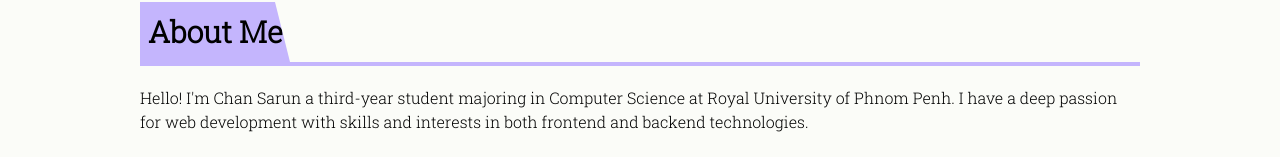
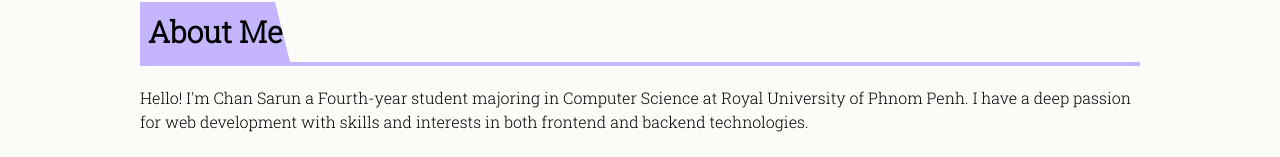
Before and after one commit to ChanSarun168/Portfolio, a Next.js app: page / in a window 1280 px wide. Shown: the part 780-937 px from the top of the page. Built offline with nearby package versions, Linux system fonts and the light colour scheme.

Commit message:
update : about me

```diff
--- a/src/app/page.tsx
+++ b/src/app/page.tsx
@@ -48,7 +48,7 @@ export default function Home() {
           </h1>
           <div className="w-full border-t-4 border-violet-300 pt-5 mb-5">
             <p className="first-line:pl-5">
-              Hello! I&apos;m Chan Sarun a third-year student majoring in
+              Hello! I&apos;m Chan Sarun a Fourth-year student majoring in
               Computer Science at Royal University of Phnom Penh. I have a deep
               passion for web development with skills and interests in both
               frontend and backend technologies.
```
